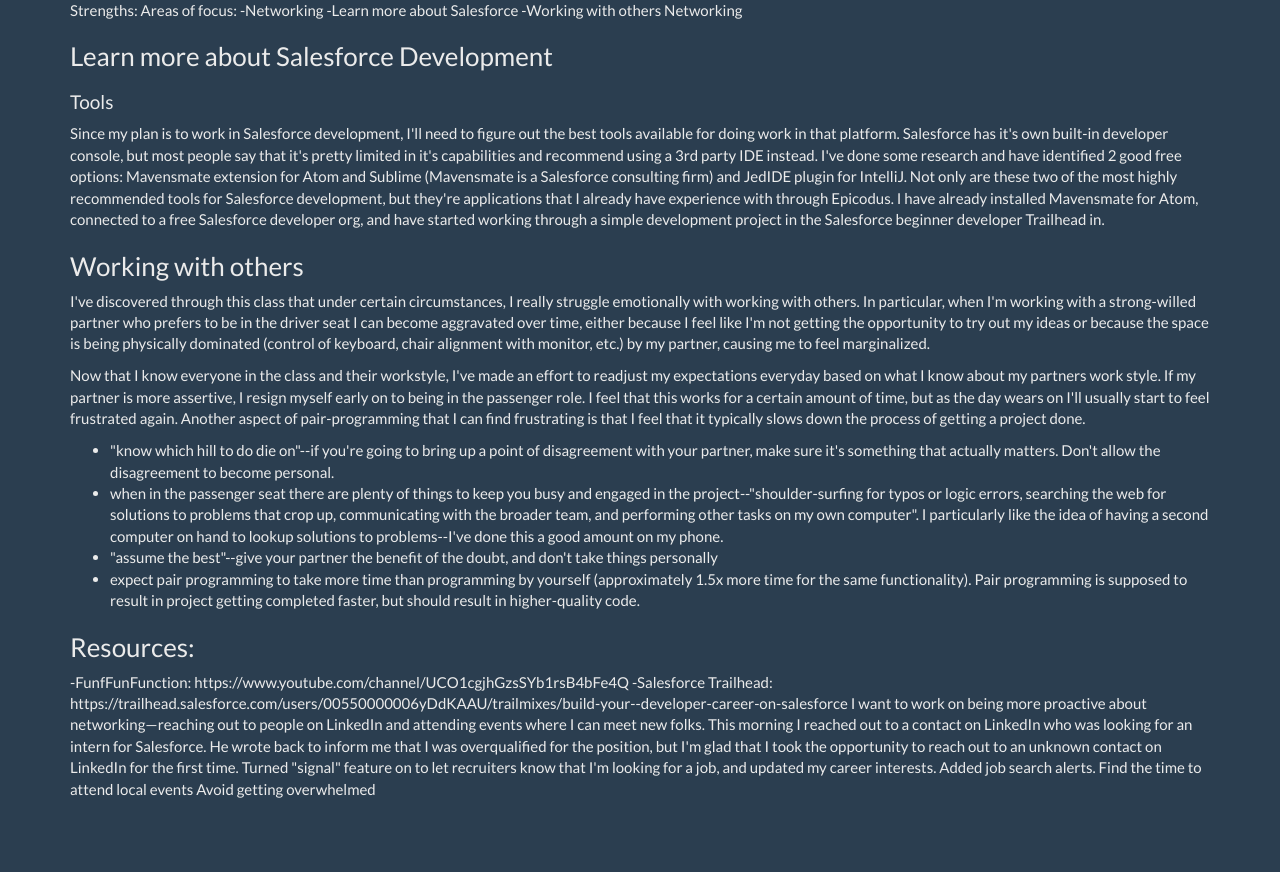
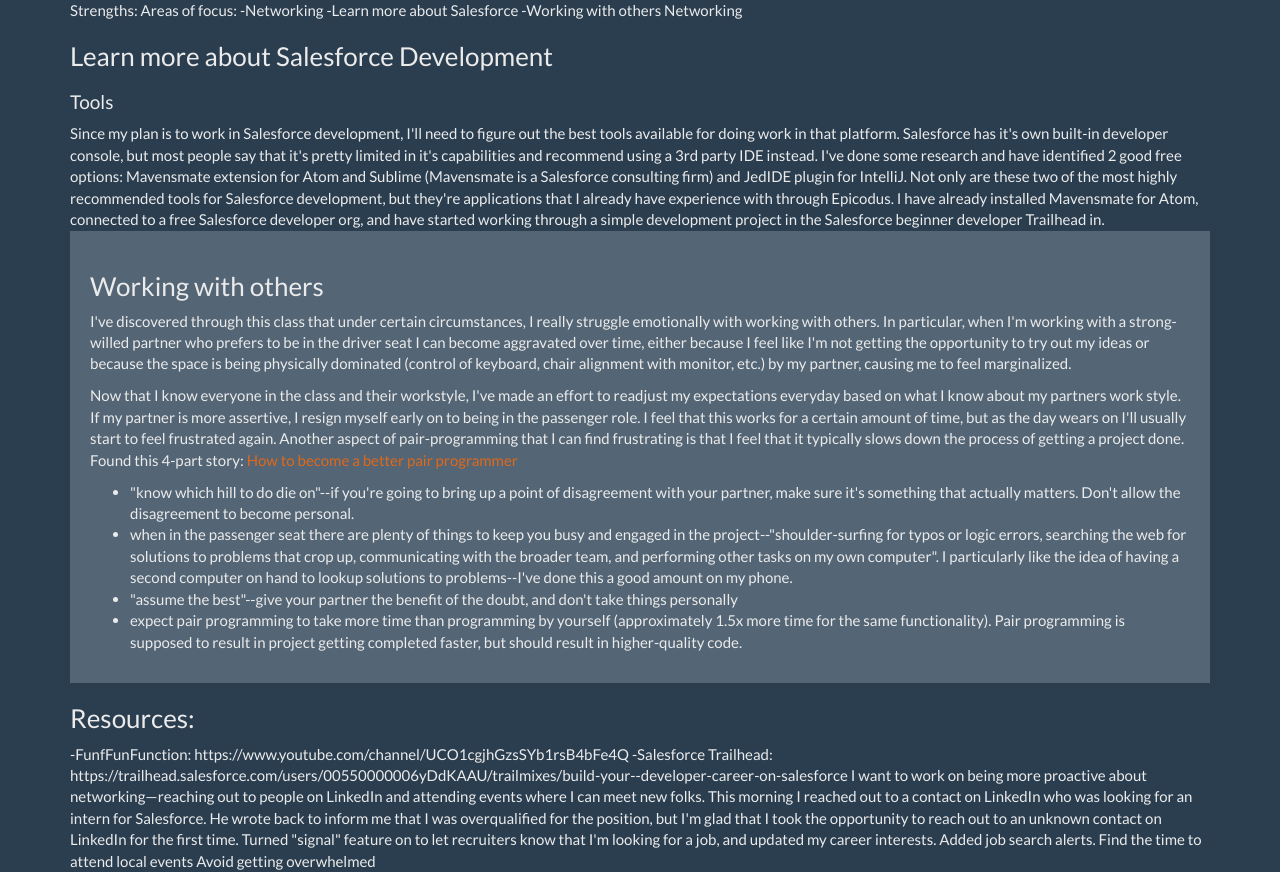
Before and after one commit to TrevorAGill/we-talkin-about-projects, a plain HTML site: page index.html in a window 1280 px wide. Before the commit the page ends 800 px from the top, so only its background shows below. Drawn offline with Linux system fonts and the light colour scheme.

Commit message:
leaving class

```diff
--- a/index.html
+++ b/index.html
@@ -29,10 +29,11 @@
       <h4>Tools</h4>
       Since my plan is to work in Salesforce development, I'll need to figure out the best tools available for doing work in that platform. Salesforce has it's own built-in developer console, but most people say that it's pretty limited in it's capabilities and recommend using a 3rd party IDE instead. I've done some research and have identified 2 good free options: Mavensmate extension for Atom and Sublime (Mavensmate is a Salesforce consulting firm) and JedIDE plugin for IntelliJ. Not only are these two of the most highly recommended tools for Salesforce development, but they're applications that I already have experience with through Epicodus. I have already installed Mavensmate for Atom, connected to a free Salesforce developer org, and have started working through a simple development project in the Salesforce beginner developer Trailhead in.
 
+      <div class="well">
       <h3>Working with others</h3>
       <p>I've discovered through this class that under certain circumstances, I really struggle emotionally with working with others. In particular, when I'm working with a strong-willed partner who prefers to be in the driver seat I can become aggravated over time, either because I feel like I'm not getting the opportunity to try out my ideas or because the space is being physically dominated (control of keyboard, chair alignment with monitor, etc.) by my partner, causing me to feel marginalized.</p>
 
-      <p>Now that I know everyone in the class and their workstyle, I've made an effort to readjust my expectations everyday based on what I know about my partners work style. If my partner is more assertive, I resign myself early on to being in the passenger role. I feel that this works for a certain amount of time, but as the day wears on I'll usually start to feel frustrated again. Another aspect of pair-programming that I can find frustrating is that I feel that it typically slows down the process of getting a project done.
+      <p>Now that I know everyone in the class and their workstyle, I've made an effort to readjust my expectations everyday based on what I know about my partners work style. If my partner is more assertive, I resign myself early on to being in the passenger role. I feel that this works for a certain amount of time, but as the day wears on I'll usually start to feel frustrated again. Another aspect of pair-programming that I can find frustrating is that I feel that it typically slows down the process of getting a project done. Found this 4-part story: <a href="https://collectiveidea.com/blog/archives/2016/07/21/how-to-become-a-better-pair-programmer-part-one">How to become a better pair programmer</a>
 
         <ul>
           <li>"know which hill to do die on"--if you're going to bring up a point of disagreement with your partner, make sure it's something that actually matters. Don't allow the disagreement to become personal.</li>
@@ -40,6 +41,7 @@
           <li>"assume the best"--give your partner the benefit of the doubt, and don't take things personally</li>
           <li>expect pair programming to take more time than programming by yourself (approximately 1.5x more time for the same functionality). Pair programming is supposed to result in project getting completed faster, but should result in higher-quality code.</li>
         </ul>
+      </div>
 
 
 
```
